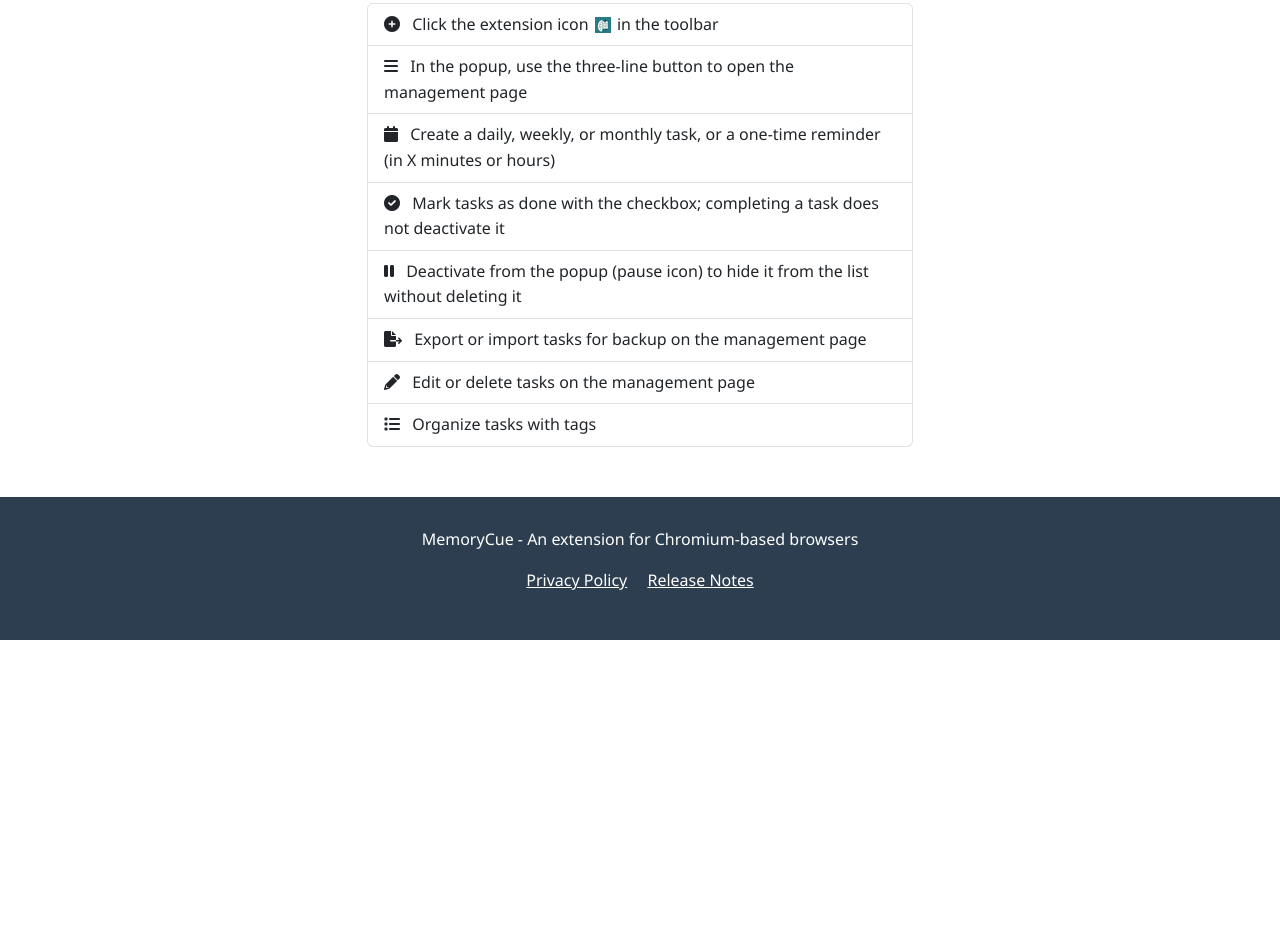
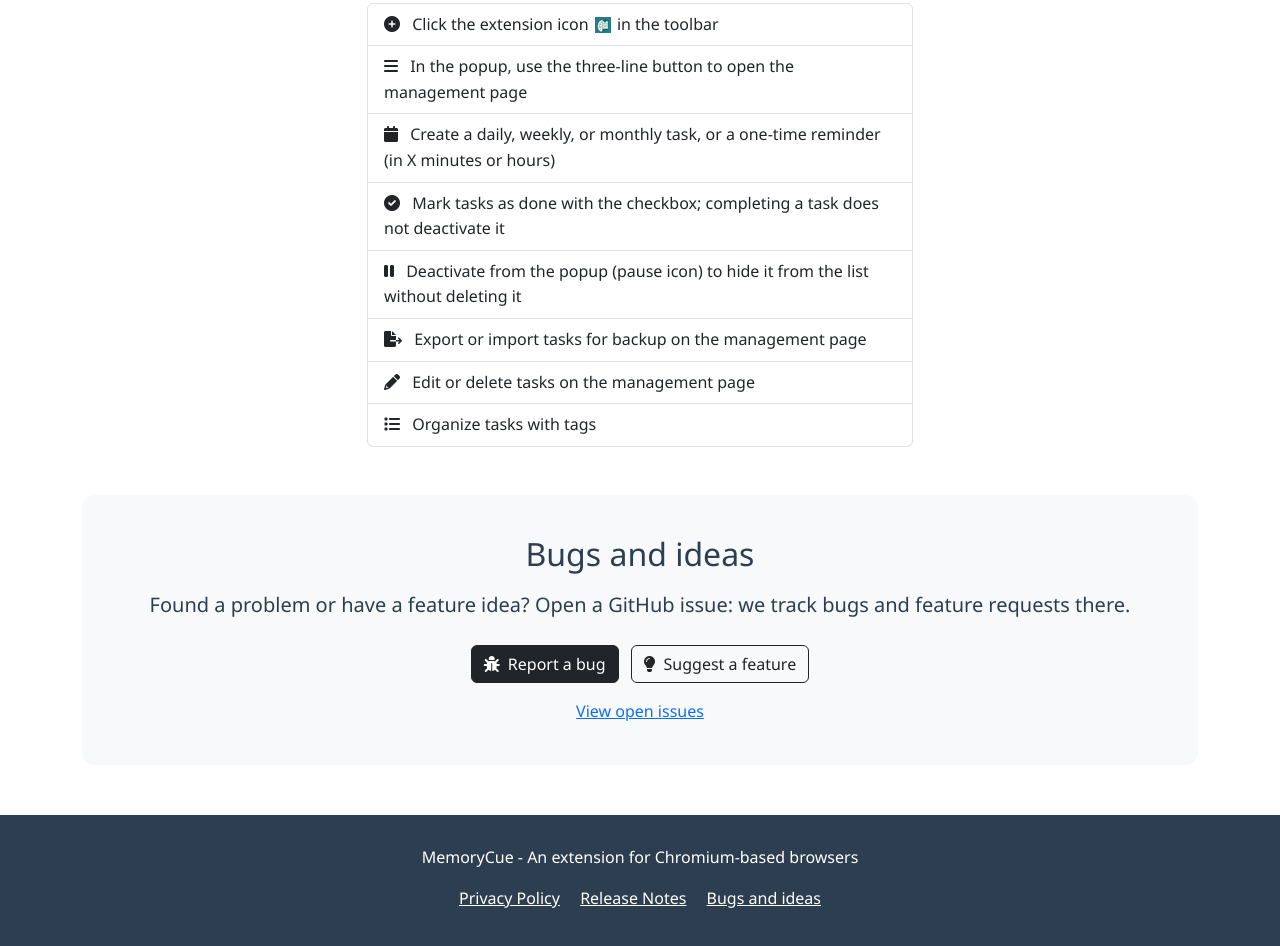
Before and after one commit to bpedroso/memorycue-pages, a plain HTML site: page index.html in a window 1280 px wide. Shown: the part 1116-2062 px from the top of the page. Before the commit the page ends 1756 px from the top, so only its background shows below. Drawn offline with nearby package versions, Linux system fonts and the light colour scheme.

Commit message:
add issues link

```diff
--- a/index.html
+++ b/index.html
@@ -94,6 +94,25 @@
             font-size: 1.2rem;
             margin-bottom: 15px;
             opacity: 0.9;
+        }
+
+        .feedback-section {
+            background-color: #f7f9fb;
+            border-radius: 12px;
+            padding: 40px 24px;
+        }
+
+        .feedback-actions {
+            display: flex;
+            flex-wrap: wrap;
+            justify-content: center;
+            gap: 12px;
+        }
+
+        .feedback-button {
+            display: inline-flex;
+            align-items: center;
+            gap: 8px;
         }
     </style>
 </head>
@@ -205,13 +224,35 @@
         </div>
     </section>
 
+    <!-- Feedback Section -->
+    <section class="container mb-5">
+        <div class="feedback-section text-center">
+            <h2 class="mb-3" data-i18n="index.feedback.title">Bugs e sugestões</h2>
+            <p class="lead mb-4" data-i18n="index.feedback.lead">Encontrou um problema ou tem uma ideia de funcionalidade? Abra um chamado no GitHub: relatamos bugs e avaliamos feature requests por lá.</p>
+            <div class="feedback-actions">
+                <a href="https://github.com/bpedroso/memorycue-pages/issues/new?template=bug_report.yml" class="btn btn-dark feedback-button" target="_blank" rel="noopener noreferrer">
+                    <i class="fas fa-bug"></i>
+                    <span data-i18n="index.feedback.bug">Relatar um bug</span>
+                </a>
+                <a href="https://github.com/bpedroso/memorycue-pages/issues/new?template=feature_request.yml" class="btn btn-outline-dark feedback-button" target="_blank" rel="noopener noreferrer">
+                    <i class="fas fa-lightbulb"></i>
+                    <span data-i18n="index.feedback.feature">Sugerir uma feature</span>
+                </a>
+            </div>
+            <p class="mt-3 mb-0">
+                <a href="https://github.com/bpedroso/memorycue-pages/issues" target="_blank" rel="noopener noreferrer" data-i18n="index.feedback.all">Ver issues abertas</a>
+            </p>
+        </div>
+    </section>
+
     <!-- Footer -->
     <footer class="footer">
         <div class="container text-center">
             <p data-i18n="index.footer.tagline">MemoryCue - Uma extensão para navegadores baseados no Chromium</p>
             <p>
                 <a href="privacy.html" class="text-white me-3" data-i18n="index.footer.privacy">Política de Privacidade</a>
-                <a href="releases.html" class="text-white" data-i18n="index.footer.releases">Notas de Versão</a>
+                <a href="releases.html" class="text-white me-3" data-i18n="index.footer.releases">Notas de Versão</a>
+                <a href="https://github.com/bpedroso/memorycue-pages/issues" class="text-white" target="_blank" rel="noopener noreferrer" data-i18n="index.footer.feedback">Bugs e sugestões</a>
             </p>
         </div>
     </footer>
--- a/js/i18n.js
+++ b/js/i18n.js
@@ -27,6 +27,12 @@ const translations = {
     'index.footer.tagline': 'MemoryCue - Uma extensão para navegadores baseados no Chromium',
     'index.footer.privacy': 'Política de Privacidade',
     'index.footer.releases': 'Notas de Versão',
+    'index.footer.feedback': 'Bugs e sugestões',
+    'index.feedback.title': 'Bugs e sugestões',
+    'index.feedback.lead': 'Encontrou um problema ou tem uma ideia de funcionalidade? Abra um chamado no GitHub: relatamos bugs e avaliamos feature requests por lá.',
+    'index.feedback.bug': 'Relatar um bug',
+    'index.feedback.feature': 'Sugerir uma feature',
+    'index.feedback.all': 'Ver issues abertas',
 
     'releases.title': 'MemoryCue - Notas de Versão',
     'releases.hero.title': 'Notas de Versão',
@@ -110,6 +116,7 @@ const translations = {
     'privacy.security.3': 'Você tem controle total sobre seus dados',
     'privacy.contact.title': 'Contato',
     'privacy.contact.body': 'Para questões sobre privacidade:',
+    'privacy.contact.issues': 'Para reportar um bug ou sugerir uma funcionalidade:',
     'privacy.changes.title': 'Alterações na Política',
     'privacy.changes.body': 'Reservamo-nos o direito de atualizar esta política. Notificaremos sobre mudanças significativas através da extensão ou do repositório.',
     'privacy.agree': 'Ao usar o MemoryCue, você concorda com esta política de privacidade.',
@@ -143,6 +150,12 @@ const translations = {
     'index.footer.tagline': 'MemoryCue - An extension for Chromium-based browsers',
     'index.footer.privacy': 'Privacy Policy',
     'index.footer.releases': 'Release Notes',
+    'index.footer.feedback': 'Bugs and ideas',
+    'index.feedback.title': 'Bugs and ideas',
+    'index.feedback.lead': 'Found a problem or have a feature idea? Open a GitHub issue: we track bugs and feature requests there.',
+    'index.feedback.bug': 'Report a bug',
+    'index.feedback.feature': 'Suggest a feature',
+    'index.feedback.all': 'View open issues',
 
     'releases.title': 'MemoryCue - Release Notes',
     'releases.hero.title': 'Release Notes',
@@ -226,6 +239,7 @@ const translations = {
     'privacy.security.3': 'You have full control over your data',
     'privacy.contact.title': 'Contact',
     'privacy.contact.body': 'For privacy questions:',
+    'privacy.contact.issues': 'To report a bug or suggest a feature:',
     'privacy.changes.title': 'Policy Changes',
     'privacy.changes.body': 'We may update this policy. We will notify you of significant changes through the extension or the repository.',
     'privacy.agree': 'By using MemoryCue, you agree to this privacy policy.',
```
Also changed, not shown: privacy.html (+6 -1 lines), releases.html (+2 -1 lines).
